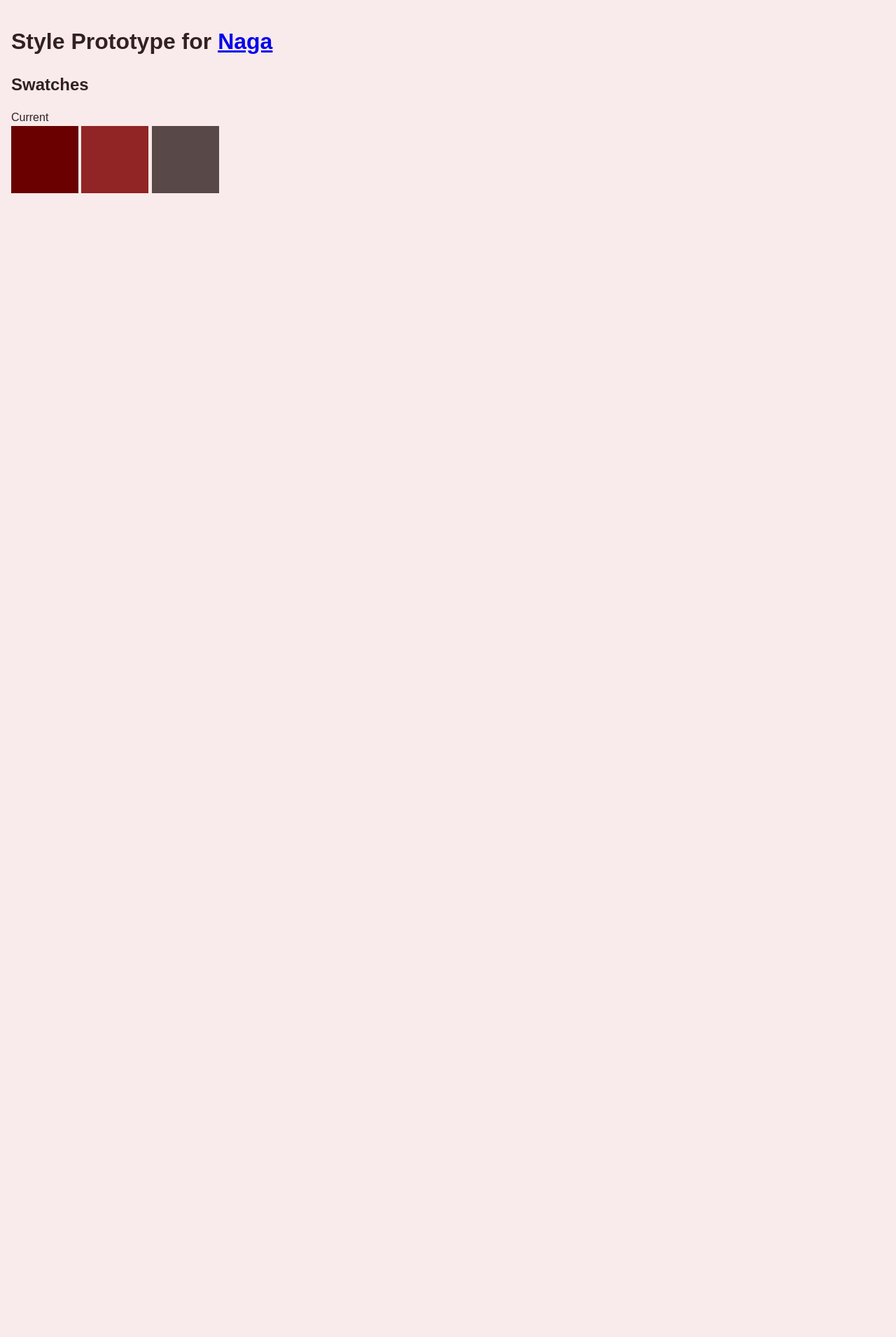
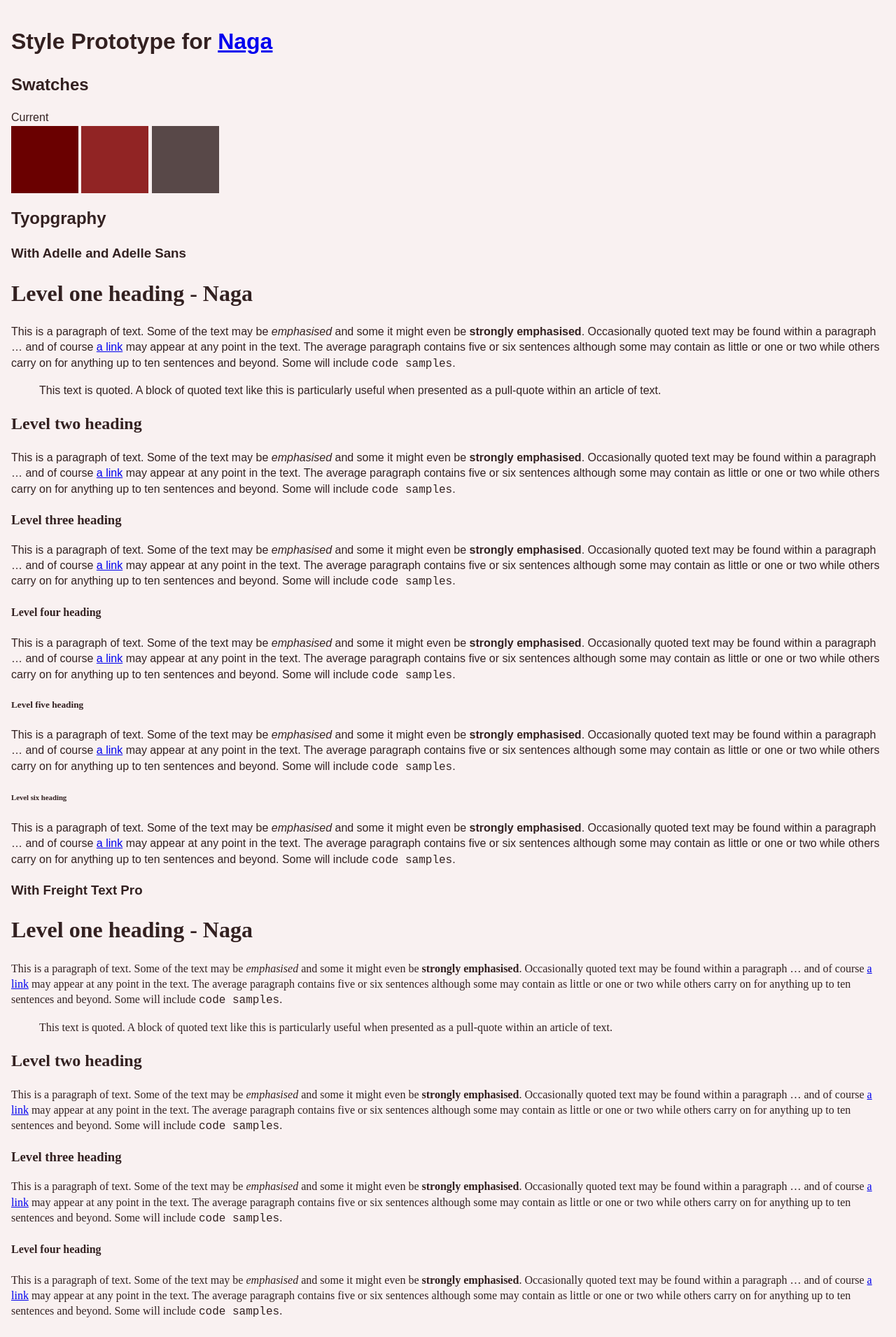
Before and after one commit to SteveBarnett/Naga, a Jekyll site: the page built from index.html, in a window 1280 px wide. Shown: the top 1910 px of the page at 70% size. Built offline with Jekyll 4.4.1, drawn with Linux system fonts in a browser that asks for light colours; Markdown is read by kramdown in place of the engine named in the settings; before the commit the page ends 900 px from its top, so only the background shows below that; some of the changed text lies outside the part shown.

Commit message:
Added lots of fonts for testing

```diff
--- /dev/null
+++ b/_includes/text.html
@@ -0,0 +1,31 @@
+<section>
+
+  <h1>Level one heading - Naga</h1>
+
+  <p>This is a paragraph of text. Some of the text may be <em>emphasised</em> and some it might even be <strong>strongly emphasised</strong>. Occasionally <q>quoted text</q> may be found within a paragraph &hellip; and of course <a href="#">a link</a> may appear at any point in the text. The average paragraph contains five or six sentences although some may contain as little or one or two while others carry on for anything up to ten sentences and beyond. Some will include <code>code samples</code>.</p>
+
+    <blockquote>
+        <p>This text is quoted. A block of quoted text like this is particularly useful when presented as a pull-quote within an article of text.</p>
+    </blockquote>
+
+  <h2>Level two heading</h2>
+
+  <p>This is a paragraph of text. Some of the text may be <em>emphasised</em> and some it might even be <strong>strongly emphasised</strong>. Occasionally <q>quoted text</q> may be found within a paragraph &hellip; and of course <a href="#">a link</a> may appear at any point in the text. The average paragraph contains five or six sentences although some may contain as little or one or two while others carry on for anything up to ten sentences and beyond. Some will include <code>code samples</code>.</p>
+
+  <h3>Level three heading</h3>
+
+  <p>This is a paragraph of text. Some of the text may be <em>emphasised</em> and some it might even be <strong>strongly emphasised</strong>. Occasionally <q>quoted text</q> may be found within a paragraph &hellip; and of course <a href="#">a link</a> may appear at any point in the text. The average paragraph contains five or six sentences although some may contain as little or one or two while others carry on for anything up to ten sentences and beyond. Some will include <code>code samples</code>.</p>
+
+  <h4>Level four heading</h4>
+
+  <p>This is a paragraph of text. Some of the text may be <em>emphasised</em> and some it might even be <strong>strongly emphasised</strong>. Occasionally <q>quoted text</q> may be found within a paragraph &hellip; and of course <a href="#">a link</a> may appear at any point in the text. The average paragraph contains five or six sentences although some may contain as little or one or two while others carry on for anything up to ten sentences and beyond. Some will include <code>code samples</code>.</p>
+
+  <h5>Level five heading</h5>
+
+  <p>This is a paragraph of text. Some of the text may be <em>emphasised</em> and some it might even be <strong>strongly emphasised</strong>. Occasionally <q>quoted text</q> may be found within a paragraph &hellip; and of course <a href="#">a link</a> may appear at any point in the text. The average paragraph contains five or six sentences although some may contain as little or one or two while others carry on for anything up to ten sentences and beyond. Some will include <code>code samples</code>.</p>
+
+  <h6>Level six heading</h6>
+
+  <p>This is a paragraph of text. Some of the text may be <em>emphasised</em> and some it might even be <strong>strongly emphasised</strong>. Occasionally <q>quoted text</q> may be found within a paragraph &hellip; and of course <a href="#">a link</a> may appear at any point in the text. The average paragraph contains five or six sentences although some may contain as little or one or two while others carry on for anything up to ten sentences and beyond. Some will include <code>code samples</code>.</p>
+
+</section>
--- a/css/main.css
+++ b/css/main.css
@@ -91,7 +91,7 @@
 
 body {
   padding: 1em;
-  background: #f9eaeb;
+  background: #f9f1f1;
   color: #332121; }
 
 .primary-colour-swatch {
@@ -102,6 +102,41 @@
 
 .tertiary-colour-swatch {
   background: #584848; }
+
+.adelle {
+  font-family: "adelle-sans", sans-serif; }
+  .adelle h1, .adelle h2, .adelle h3, .adelle h4, .adelle h5, .adelle h6 {
+    font-family: "adelle", serif; }
+
+.freight-text-pro {
+  font-family: "freight-text-pro", serif; }
+
+.freight-sans-pro {
+  font-family: "freight-sans-pro", sans-serif; }
+
+.freight {
+  font-family: "freight-text-pro", serif; }
+  .freight h1, .freight h2, .freight h3, .freight h4, .freight h5, .freight h6 {
+    font-family: "freight-sans-pro", sans-serif; }
+
+.jubilat {
+  font-family: "jubilat", serif; }
+
+.ff {
+  font-family: "ff-meta-serif-web-pro", serif; }
+  .ff h1, .ff h2, .ff h3, .ff h4, .ff h5, .ff h6 {
+    font-family: "ff-meta-web-pro", sans-serif; }
+
+.ff-switched {
+  font-family: "ff-meta-web-pro", serif; }
+  .ff-switched h1, .ff-switched h2, .ff-switched h3, .ff-switched h4, .ff-switched h5, .ff-switched h6 {
+    font-family: "ff-meta-serif-web-pro", sans-serif; }
+
+.tisa {
+  font-family: "ff-tisa-web-pro", serif; }
+
+.apertura {
+  font-family: "apertura", serif; }
 
 /* ==========================================================================
    Helper classes
--- a/index.html
+++ b/index.html
@@ -12,3 +12,63 @@
     <li class="tertiary-colour-swatch colour-swatch l-ib">&nbsp;</li>
   </ul>
   </section>
+
+  <section>
+    <h2>Tyopgraphy</h2>
+
+    <h3>With Adelle and Adelle Sans</h3>
+
+    <div class="adelle">
+      {% include text.html %}
+    </div>
+
+    <h3>With Freight Text Pro</h3>
+
+    <div class="freight-text-pro">
+      {% include text.html %}
+    </div>
+
+    <h3>With Freight Sans Pro</h3>
+
+    <div class="freight-sans-pro">
+      {% include text.html %}
+    </div>
+
+    <h3>With both Freight Pros</h3>
+
+    <div class="freight">
+      {% include text.html %}
+    </div>
+
+    <h3>With Jubilat</h3>
+
+    <div class="jubilat">
+      {% include text.html %}
+    </div>
+
+    <h3>With FontFont fonts</h3>
+
+    <div class="ff">
+      {% include text.html %}
+    </div>
+
+    <h3>With FontFont fonts - switched</h3>
+
+    <div class="ff-switched">
+      {% include text.html %}
+    </div>
+
+    <h3>With FF Tisa</h3>
+
+    <div class="tisa">
+      {% include text.html %}
+    </div>
+
+    <h3>With Apertura</h3>
+
+    <div class="tisa">
+      {% include text.html %}
+    </div>
+
+
+  </section>
--- a/sass/_colours.scss
+++ b/sass/_colours.scss
@@ -1,5 +1,6 @@
 $primary-colour: #6A0000;
 $secondary-colour: #912424;
 $tertiary-colour: #584848;
-$page-colour: #F9EAEB;
+// $page-colour: #F9EAEB;
+$page-colour: #F9f1f1;
 $page-text-colour: #332121;
```
Also changed, not shown: sass/main.scss (+50 -0 lines).
